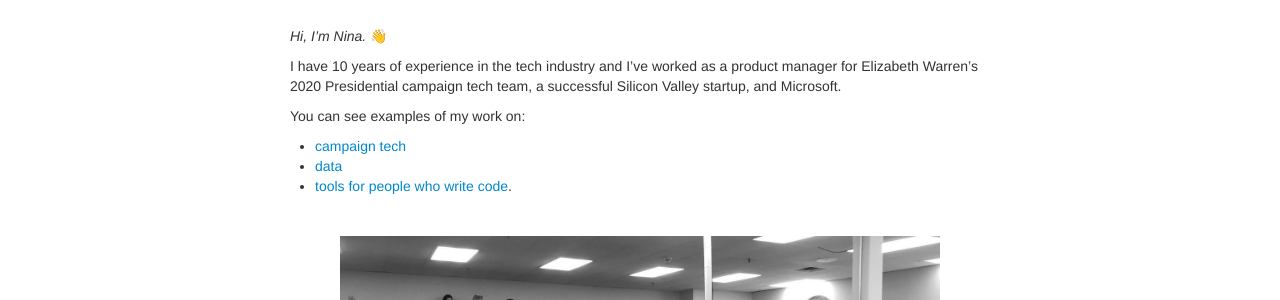
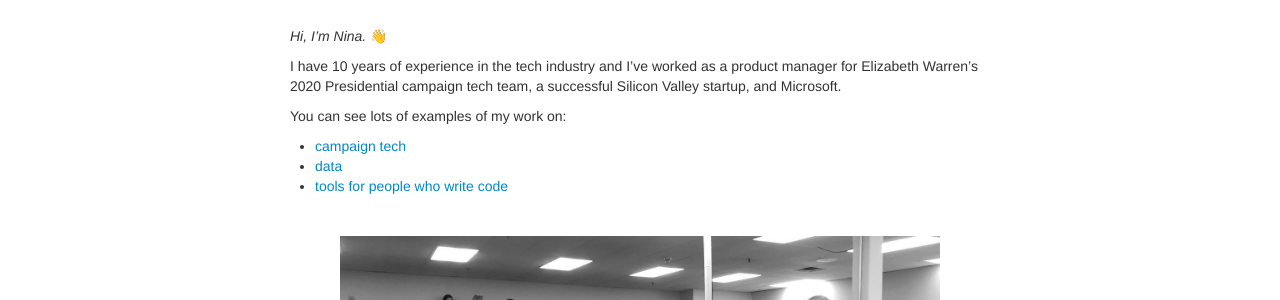
Before and after one commit to vyedin/vyedin.github.io, a Jekyll site: the page built from index.md, in a window 1280 px wide. Shown: the part 126-426 px from the top of the page. Built offline with Jekyll 4.4.1, drawn with Linux system fonts in a browser that asks for light colours.

Commit message:
Update index.md

```diff
--- a/index.md
+++ b/index.md
@@ -9,11 +9,11 @@ _Hi, I'm Nina._ 👋
 
 I have 10 years of experience in the tech industry and I've worked as a product manager for Elizabeth Warren's 2020 Presidential campaign tech team, a successful Silicon Valley startup, and Microsoft.
 
-You can see examples of my work on:
+You can see lots of examples of my work on:
 
 * [campaign tech](/pages/campaigns.html)
 * [data](/pages/data.html)
-* [tools for people who write code](/pages/devtools.html).
+* [tools for people who write code](/pages/devtools.html)
 
 <br/>
 
```
